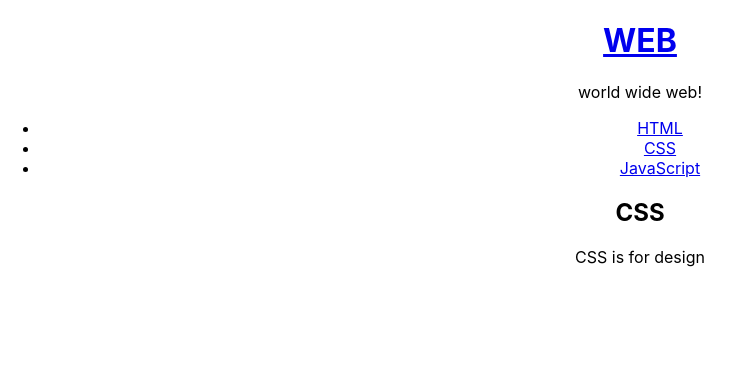
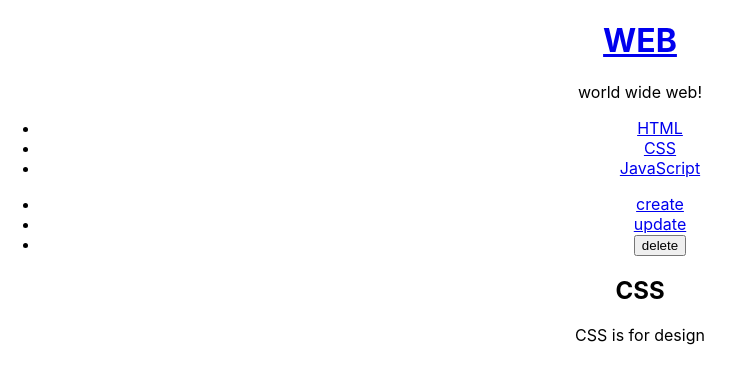
Before and after one commit to YusunPark/React, a React (Create React App) app: page / in a window 1280 px wide. Shown: the top 384 px of the page, without its empty margins (0-744 px from the left). Built offline with nearby package versions, Linux system fonts and the light colour scheme.

Commit message:
Add create function

```diff
--- a/src/App.js
+++ b/src/App.js
@@ -1,12 +1,16 @@
 import React, { Component } from "react";
 import TOC from "./components/TOC";
-import Content from "./components/Content";
+// import Content from "./components/Content";
+import ReadContent from "./components/ReadContent";
+import CreateContent from "./components/CreateContent";
 import Subject from "./components/Subject";
+import Control from "./components/Control";
 import "./App.css";
 
 class App extends Component {
   constructor(props) {
     super(props);
+    this.max_content_id = 3;
     this.state = {
       mode: "read",
       selected_content_id : 2,
@@ -21,23 +25,36 @@
   }
 
   render() {
-    var _title,
-      _desc = null;
+    var _title, _desc, _article = null;
+
     if (this.state.mode === "welcome") {
       _title = this.state.welcome.title;
       _desc = this.state.welcome.desc;
+      _article = <ReadContent title={_title} desc={_desc}></ReadContent>;
     } else if (this.state.mode === "read") {
       var i = 0;
-      while(i < this.state.contents.length){
+      while (i < this.state.contents.length) {
         var data = this.state.contents[i];
-        if(data.id === this.state.selected_content_id){
+        if (data.id === this.state.selected_content_id) {
           _title = data.title;
           _desc = data.desc;
+          _article = <ReadContent title={_title} desc={_desc}></ReadContent>;
+
           break;
         }
         i = i + 1;
       }
-
+    } else if (this.state.mode === "create") {
+      _article = <CreateContent onSubmit={function(_title, _desc){
+        this.max_content_id = this.max_content_id + 1;
+        var _contents = this.state.contents.concat(
+          {id:this.max_content_id, title:_title, desc:_desc}
+        );
+        this.setState({
+          contents:_contents
+        });
+        console.log(_title, _desc);
+      }.bind(this)}></CreateContent>;
     }
     return (
       <div className="App">
@@ -57,7 +74,14 @@
             selected_content_id : Number(id)
           });
         }.bind(this)} data={this.state.contents}></TOC>
-        <Content title={_title} desc={_desc}></Content>
+        {/* <Content title={_title} desc={_desc}></Content> */}
+        <Control onChangeMode={function(_mode){
+          this.setState({
+            mode:_mode
+          })
+        }.bind(this)}>
+        </Control>
+        {_article}
       </div>
     );
   }
--- /dev/null
+++ b/src/components/Control.js
@@ -0,0 +1,31 @@
+import React, { Component } from "react";
+
+class Control extends Component {
+  render() {
+    return(
+      <ul>
+        <li><a href="/create" onClick={function(e){
+          console.log('create successfully')
+          e.preventDefault();
+          this.props.onChangeMode('create');
+        }.bind(this)}>create</a></li>
+
+        <li><a href="/update" onClick={function(e){
+          console.log("update successfully");
+
+          e.preventDefault();
+          this.props.onChangeMode('update');
+        }.bind(this)}>update</a></li>
+
+        <li><input onClick={function(e){
+          console.log("delete successfully");
+
+          e.preventDefault();
+          this.props.onChangeMode('delete');
+        }.bind(this)} type='button' value="delete"></input></li>
+      </ul>
+    )
+  }
+}
+
+export default Control;
--- /dev/null
+++ b/src/components/CreateContent.js
@@ -0,0 +1,28 @@
+import React, { Component } from "react";
+
+class CreateContent extends Component{
+  render() {
+    console.log('Content render');
+    return(
+      <article>
+        <h2>Create</h2>
+        <form action="/create_process" method="post"
+        onSubmit={function(e) {
+          e.preventDefault();
+          this.props.onSubmit(
+            e.target.title.value,
+            e.target.desc.value
+          );
+
+        }.bind(this)}>
+          <p><input type="text" name="title"
+          placeholder="title"></input></p>
+          <p><textarea name="desc" placeholder="description"></textarea></p>
+          <p><input type="submit"></input></p>
+          </form>
+      </article>
+    );
+  }
+}
+
+export default CreateContent;
--- a/src/components/Content.js
+++ b/src/components/ReadContent.js
@@ -1,6 +1,6 @@
 import React, { Component } from "react";
 
-class Content extends Component {
+class ReadContent extends Component {
   render() {
     console.log('Content render');
     return (
@@ -12,4 +12,4 @@
   }
 }
 
-export default Content;
+export default ReadContent;
```
Also changed, not shown: 1 other file (tests, documents, lock files or other folders).
